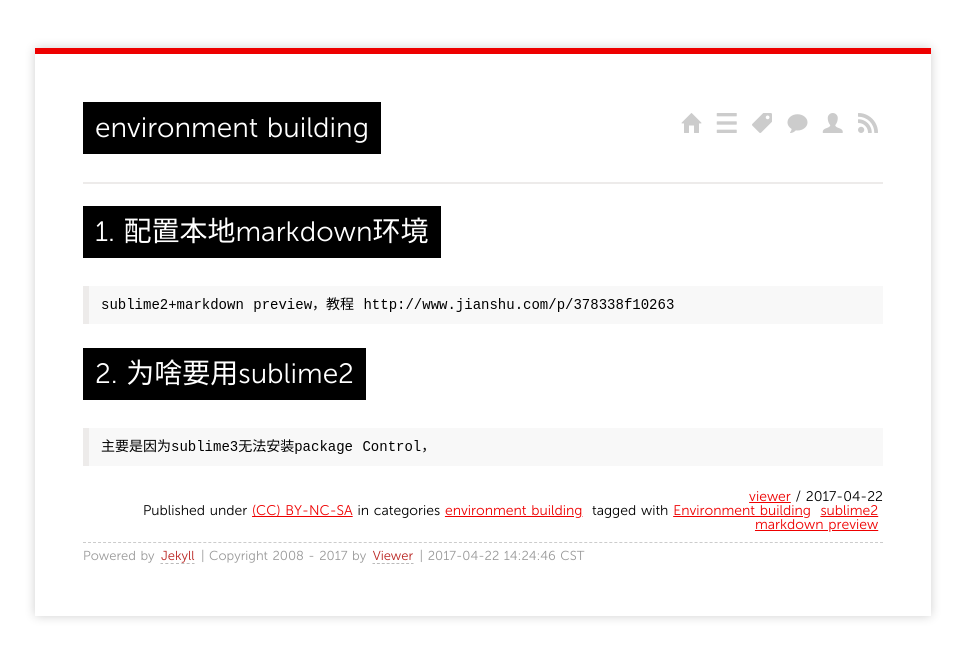
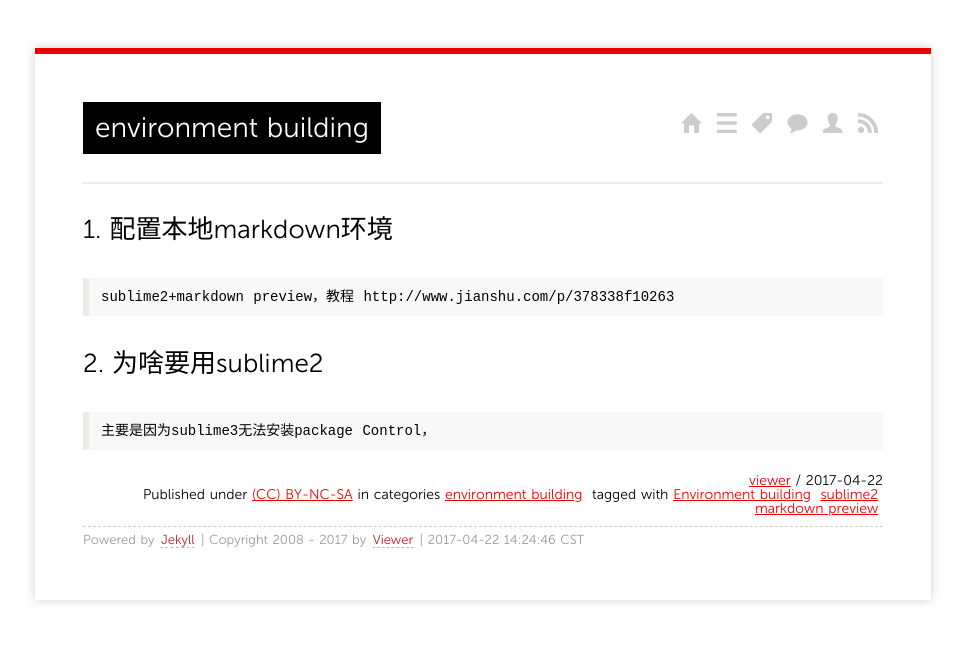
Before and after one commit to viewer010/viewer2015.github.com, a Jekyll site: the page built from _posts/2017/2017-04-22-配置本地markdown环境.md, in a window 1280 px wide. Shown: the top 658 px of the page, without its empty margins (157-1122 px from the left). Built offline with Jekyll 4.4.1, drawn with Linux system fonts in a browser that asks for light colours; comment, search, counter and statistics services are not loaded.

Commit message:
solve title problem

```diff
--- a/_posts/2017/2017-04-22-配置本地markdown环境.md
+++ b/_posts/2017/2017-04-22-配置本地markdown环境.md
@@ -9,11 +9,11 @@ tags:
 - markdown preview
 ---
 
-# 1. 配置本地markdown环境
+## 1. 配置本地markdown环境
 
 	sublime2+markdown preview，教程 http://www.jianshu.com/p/378338f10263
 
 
-# 2. 为啥要用sublime2
+## 2. 为啥要用sublime2
 
 	主要是因为sublime3无法安装package Control，
```
